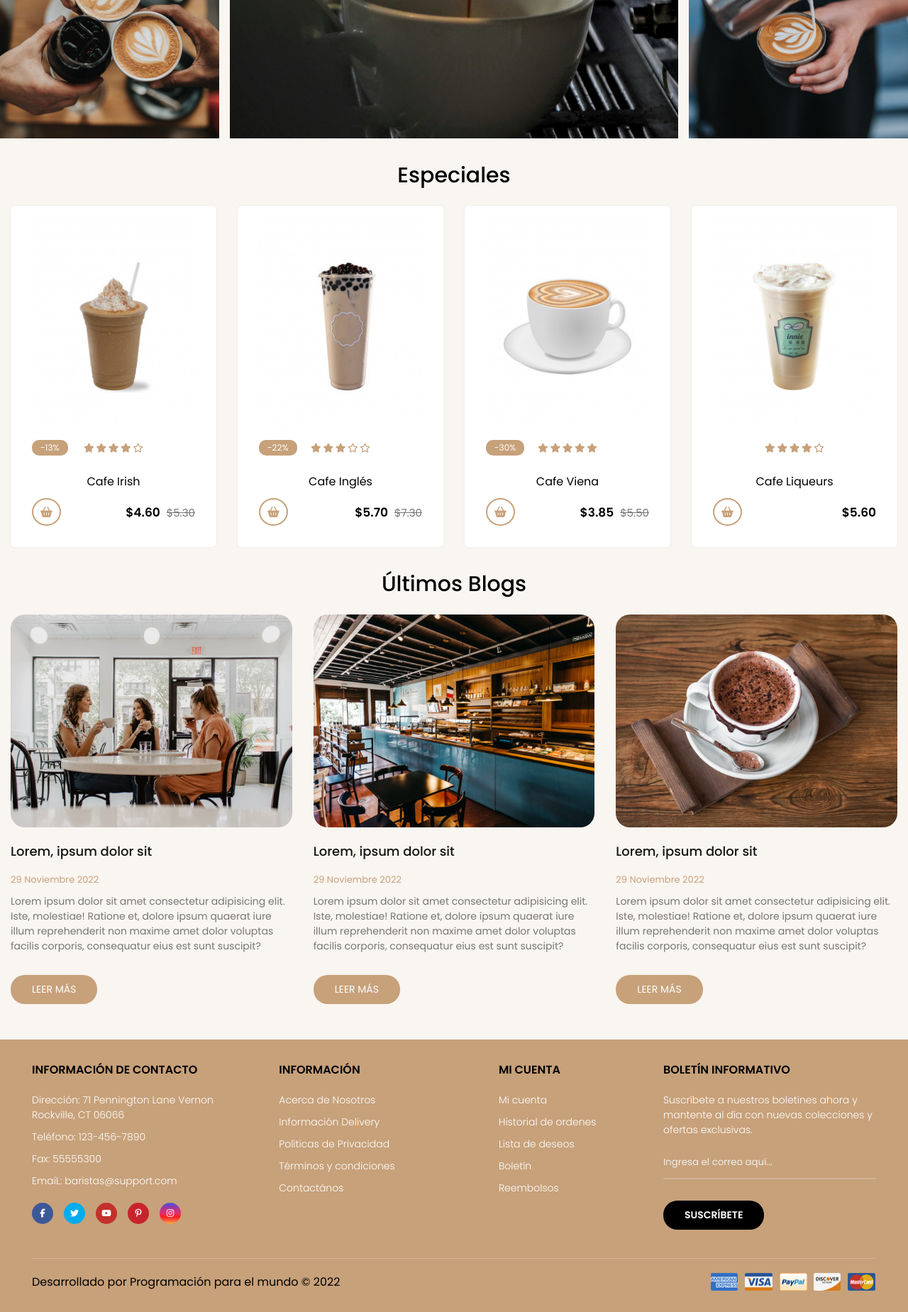
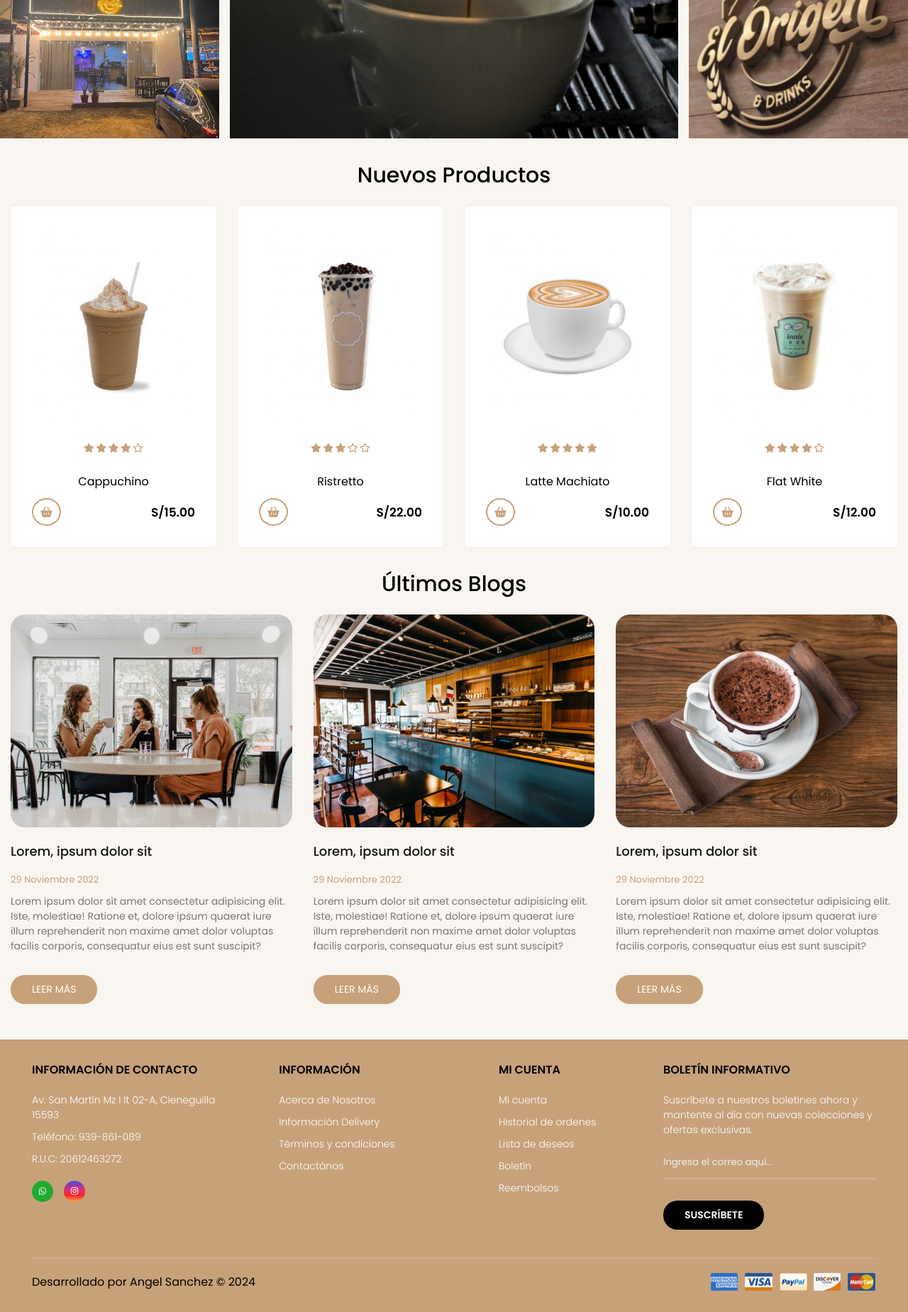
Before and after one commit to ang3lSm1th/proyecto_de_ingenieria_web, a PHP site: page / in a window 1280 px wide. Shown: the part 2280-4129 px from the top of the page at 71% size. Run offline with PHP 8.4, Linux system fonts and the light colour scheme; some libraries are stand-ins or nearby versions.

Commit message:
Actualizacion catalogo

```diff
--- a/index.html
+++ b/index.html
@@ -149,7 +149,7 @@
 							<span class="add-cart">
 								<i class="fa-solid fa-basket-shopping"></i>
 							</span>
-							<p class="price">S/18.40<span>S/20</span></p>
+							<p class="price">S/18.40<span>S/20.00</span></p>
 						</div>
 					</div>
 					<!-- Producto 2 -->
@@ -184,10 +184,10 @@
 							<span class="add-cart">
 								<i class="fa-solid fa-basket-shopping"></i>
 							</span>
-							<p class="price">S/15.60<span>S/20</span></p>
+							<p class="price">S/15.60<span>S/20.00</span></p>
 						</div>
 					</div>
-					<!--  -->
+					<!-- Producto 3 -->
 					<div class="card-product">
 						<div class="container-img">
 							<img src="img/Ramadam Crunch.jpg" alt="Cafe Australiano"/>
@@ -215,10 +215,10 @@
 							<span class="add-cart">
 								<i class="fa-solid fa-basket-shopping"></i>
 							</span>
-							<p class="price">$3.20</p>
+							<p class="price">S/22.00</p>
 						</div>
 					</div>
-					<!--  -->
+					<!-- Producto 4 -->
 					<div class="card-product">
 						<div class="container-img">
 							<img src="img/fetuccini.jpg" alt="Cafe Helado" />
@@ -246,7 +246,7 @@
 							<span class="add-cart">
 								<i class="fa-solid fa-basket-shopping"></i>
 							</span>
-							<p class="price">$5.60</p>
+							<p class="price">S/25.00</p>
 						</div>
 					</div>
 				</div>
@@ -258,7 +258,7 @@
 					alt="Gallery Img1"
 					class="gallery-img-1"
 				/><img
-					src="img/gallery2.jpg"
+					src="img/clientes.jpg"
 					alt="Gallery Img2"
 					class="gallery-img-2"
 				/><img
@@ -266,25 +266,25 @@
 					alt="Gallery Img3"
 					class="gallery-img-3"
 				/><img
-					src="img/gallery4.jpg"
+					src="img/fachada.jpg"
 					alt="Gallery Img4"
 					class="gallery-img-4"
 				/><img
-					src="img/gallery5.jpg"
+					src="img/Logo2.jpg"
 					alt="Gallery Img5"
 					class="gallery-img-5"
 				/>
 			</section>
 
-			<section class="container specials">
-				<h1 class="heading-1">Especiales</h1>
+			<section class="container newproduct">
+				<h1 class="heading-1">Nuevos Productos</h1>
 
 				<div class="container-products">
 					<!-- Producto 1 -->
 					<div class="card-product">
 						<div class="container-img">
 							<img src="img/cafe-irish.jpg" alt="Cafe Irish" />
-							<span class="discount">-13%</span>
+
 							<div class="button-group">
 								<span>
 									<i class="fa-regular fa-eye"></i>
@@ -305,11 +305,11 @@
 								<i class="fa-solid fa-star"></i>
 								<i class="fa-regular fa-star"></i>
 							</div>
-							<h3>Cafe Irish</h3>
+							<h3>Cappuchino</h3>
 							<span class="add-cart">
 								<i class="fa-solid fa-basket-shopping"></i>
 							</span>
-							<p class="price">$4.60 <span>$5.30</span></p>
+							<p class="price">S/15.00 </p>
 						</div>
 					</div>
 					<!-- Producto 2 -->
@@ -319,7 +319,7 @@
 								src="img/cafe-ingles.jpg"
 								alt="Cafe incafe-ingles.jpg"
 							/>
-							<span class="discount">-22%</span>
+
 							<div class="button-group">
 								<span>
 									<i class="fa-regular fa-eye"></i>
@@ -340,18 +340,18 @@
 								<i class="fa-regular fa-star"></i>
 								<i class="fa-regular fa-star"></i>
 							</div>
-							<h3>Cafe Inglés</h3>
+							<h3>Ristretto</h3>
 							<span class="add-cart">
 								<i class="fa-solid fa-basket-shopping"></i>
 							</span>
-							<p class="price">$5.70 <span>$7.30</span></p>
+							<p class="price">S/22.00 </p>
 						</div>
 					</div>
 					<!--  -->
 					<div class="card-product">
 						<div class="container-img">
 							<img src="img/cafe-viena.jpg" alt="Cafe Viena" />
-							<span class="discount">-30%</span>
+
 							<div class="button-group">
 								<span>
 									<i class="fa-regular fa-eye"></i>
@@ -372,11 +372,11 @@
 								<i class="fa-solid fa-star"></i>
 								<i class="fa-solid fa-star"></i>
 							</div>
-							<h3>Cafe Viena</h3>
+							<h3>Latte Machiato</h3>
 							<span class="add-cart">
 								<i class="fa-solid fa-basket-shopping"></i>
 							</span>
-							<p class="price">$3.85 <span>$5.50</span></p>
+							<p class="price">S/10.00 </p>
 						</div>
 					</div>
 					<!--  -->
@@ -403,11 +403,11 @@
 								<i class="fa-solid fa-star"></i>
 								<i class="fa-regular fa-star"></i>
 							</div>
-							<h3>Cafe Liqueurs</h3>
+							<h3>Flat White</h3>
 							<span class="add-cart">
 								<i class="fa-solid fa-basket-shopping"></i>
 							</span>
-							<p class="price">$5.60</p>
+							<p class="price">S/12.00</p>
 						</div>
 					</div>
 				</div>
@@ -496,6 +496,8 @@
 			</section>
 		</main>
 
+		<!-- FOOTER -->
+
 		<footer class="footer">
 			<div class="container container-footer">
 				<div class="menu-footer">
@@ -503,25 +505,14 @@
 						<p class="title-footer">Información de Contacto</p>
 						<ul>
 							<li>
-								Dirección: 71 Pennington Lane Vernon Rockville, CT
-								06066
+								Av. San Martín Mz I lt 02-A, Cieneguilla 15593
 							</li>
-							<li>Teléfono: 123-456-7890</li>
-							<li>Fax: 55555300</li>
-							<li>EmaiL: baristas@support.com</li>
+							<li>Teléfono: 939-861-089</li>
+							<li>R.U.C: 20612463272</li>
 						</ul>
 						<div class="social-icons">
-							<span class="facebook">
-								<i class="fa-brands fa-facebook-f"></i>
-							</span>
-							<span class="twitter">
-								<i class="fa-brands fa-twitter"></i>
-							</span>
-							<span class="youtube">
-								<i class="fa-brands fa-youtube"></i>
-							</span>
-							<span class="pinterest">
-								<i class="fa-brands fa-pinterest-p"></i>
+							<span class="whatsapp">
+								<i class="fa-brands fa-whatsapp"></i>
 							</span>
 							<span class="instagram">
 								<i class="fa-brands fa-instagram"></i>
@@ -534,7 +525,6 @@
 						<ul>
 							<li><a href="#">Acerca de Nosotros</a></li>
 							<li><a href="#">Información Delivery</a></li>
-							<li><a href="#">Politicas de Privacidad</a></li>
 							<li><a href="#">Términos y condiciones</a></li>
 							<li><a href="#">Contactános</a></li>
 						</ul>
@@ -568,7 +558,7 @@
 
 				<div class="copyright">
 					<p>
-						Desarrollado por Programación para el mundo &copy; 2022
+						Desarrollado por Angel Sanchez &copy; 2024
 					</p>
 
 					<img src="img/payment.png" alt="Pagos">
--- a/styles.css
+++ b/styles.css
@@ -439,10 +439,6 @@ html {
 	gap:10px;
 }
 
-.card-product:hover .discount {
-	background-color: #000;
-}
-
 .button-group {
 	display: flex;
 	flex-direction: column;
@@ -490,7 +486,7 @@ html {
 	justify-items: center;
 	grid-template-columns: 1fr 1fr;
 	grid-template-rows: repeat(4, min-content);
-	row-gap: 1rem;
+	row-gap: 10px;
 }
 
 .stars {
@@ -500,7 +496,7 @@ html {
 }
 
 .stars i {
-	font-size: 1.3rem;
+	font-size: 13px;
 	color: var(--primary-color);
 }
 
@@ -521,7 +517,7 @@ html {
 .add-cart {
 	justify-self: start;
 	border: 2px solid var(--primary-color);
-	padding: 1rem;
+	padding: 10px;
 	border-radius: 50%;
 	cursor: pointer;
 	transition: all 0.4s ease;
@@ -565,9 +561,9 @@ html {
 .gallery {
 	display: grid;
 	grid-template-columns: repeat(4, 1fr);
-	grid-template-rows: repeat(2, 30rem);
-	gap: 1.5rem;
-	margin-bottom: 3rem;
+	grid-template-rows: repeat(2, 300px);
+	gap: 15px;
+	margin-bottom: 30px;
 }
 
 .gallery img {
@@ -582,13 +578,14 @@ html {
 }
 
 /* ********************************** */
-/*              SPECIALS              */
+/*              Nuevos proudctos      */
 /* ********************************** */
-.specials {
+.newproduct {
 	display: flex;
 	flex-direction: column;
-	gap: 2rem;
-	margin-bottom: 3rem;
+	gap: 20px;
+	margin-bottom: 30px;
+
 }
 
 /* ********************************** */
@@ -708,7 +705,7 @@ html {
 .container-footer {
 	display: flex;
 	flex-direction: column;
-	gap: 4rem;
+	gap: 40px;
 	padding: 3rem;
 }
 
@@ -783,20 +780,8 @@ html {
 	font-size: 1.2rem;
 }
 
-.facebook {
-	background-color: #3b5998;
-}
-
-.twitter {
-	background-color: #00acee;
-}
-
-.youtube {
-	background-color: #c4302b;
-}
-
-.pinterest {
-	background-color: #c8232c;
+.whatsapp {
+	background-color: #20aa33;
 }
 
 .instagram {
```
Also changed, not shown: img/Logo2.jpg (added), img/clientes.jpg (added), img/fachada.jpg (added), img/images.png (added).
